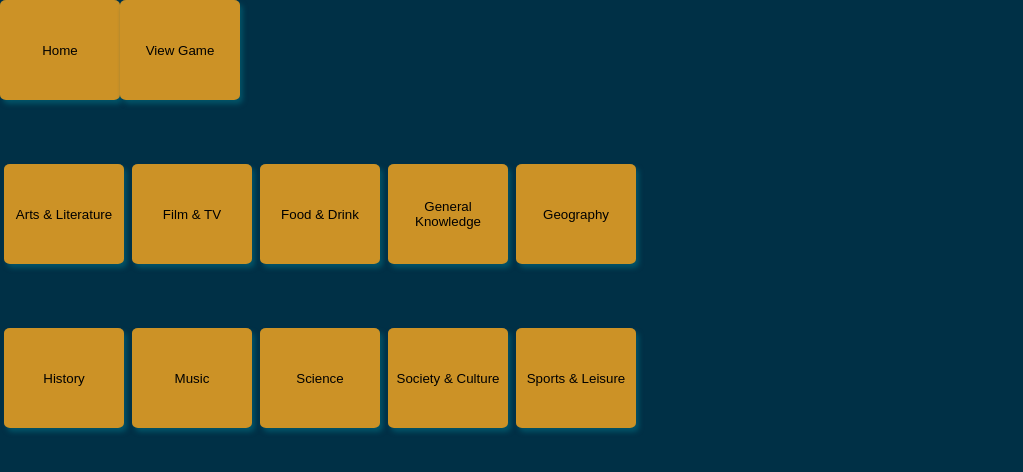
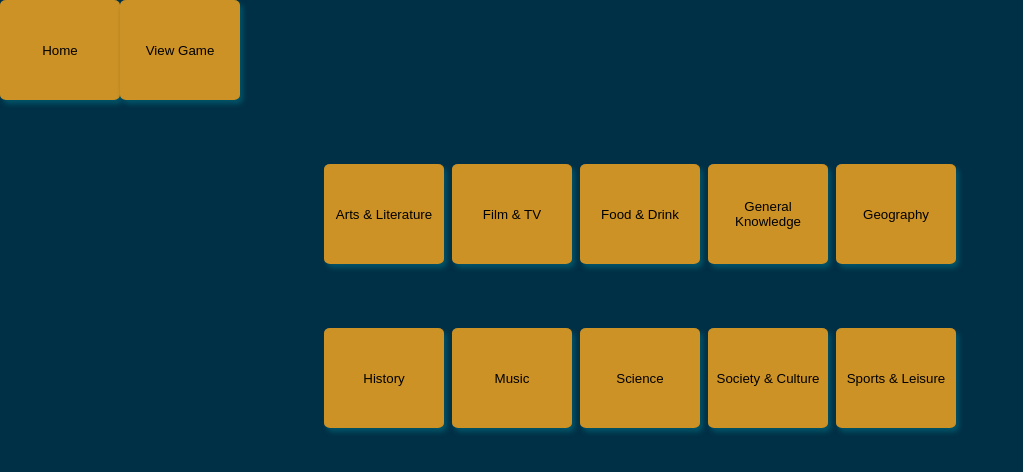
Before and after one commit to gjax78/trivia-night, a React (Create React App) app: page / in a window 1280 px wide. Shown: the top 472 px of the page, without its empty margins (0-1023 px from the left). Built offline with nearby package versions, Linux system fonts and the light colour scheme.

Commit message:
Center buttons

```diff
--- a/src/components/Categories/Categories.css
+++ b/src/components/Categories/Categories.css
@@ -16,8 +16,7 @@ button {
   height: 100%;
   display: grid;
   grid-column: repeat(4, 1fr);
-  /* flex-direction: row;
-  justify-content: center; */
+  justify-items: center;
   margin-top: 5%;
 }
 
```
